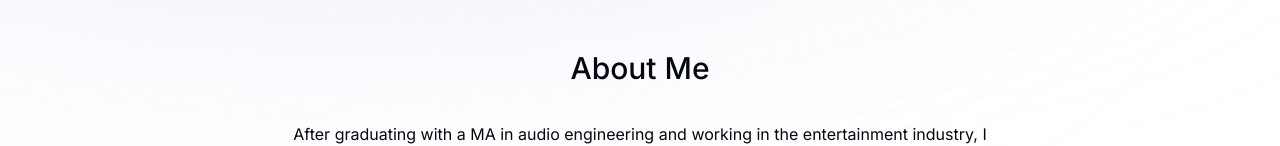
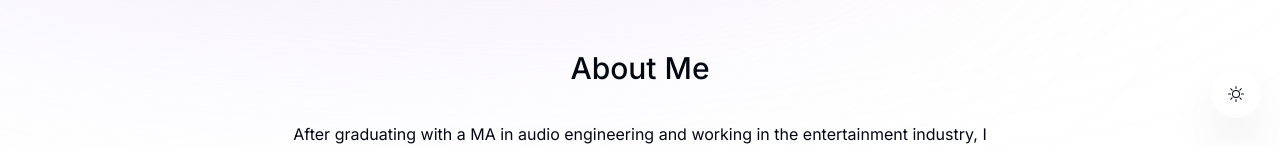
Before and after one commit to jimmygian/nextjs-portfolio, a Next.js app: page / in a window 1280 px wide. Shown: the part 662-808 px from the top of the page. Built offline with nearby package versions, Linux system fonts and the light colour scheme; no server answers.

Commit message:
Adds functionality for dark and light mode

```diff
--- /dev/null
+++ b/src/app/components/footer/index.tsx
@@ -0,0 +1,16 @@
+import React from 'react'
+
+export default function Footer() {
+  return (
+    <footer className='mb-10 px-4 text-center text-gray-500'>
+        <small className="block b-2 text-xs">
+            &copy; 2024 Dimitris. All rights reserverd
+        </small>
+        <p className='text-xs'>
+            <span className='text-xs font-semibold'>About this website:</span> built with React & Next.js (App Router &
+            Server Actions), TypeScript, Tailwind CSS, React Email, Resend, Vercel hosting.
+        </p>
+    </footer>
+
+  )
+}
--- a/src/app/components/sections/contact/index.tsx
+++ b/src/app/components/sections/contact/index.tsx
@@ -23,7 +23,7 @@ export default function Contact() {
     console.log("contact")
 
   return (
-    <section ref={sectionRef} id="contact" className="sectionBasicStyle flex flex-col justify-center w-[min(100% ,38rem)] m-5 sm:m-1">
+    <section ref={sectionRef} id="contact" className="sectionBasicStyle !mb-[4.5rem] flex flex-col justify-center w-[min(100% ,38rem)] m-5 sm:m-1">
         <SectionHeader>Contact me</SectionHeader>
         <p className='text-xs text-gray-800 -mt-[1.5rem] px-[2rem]'>Please contact me directly at <a href={`mailto:${personalInfo.email}`} className='underline'>{personalInfo.email}</a> or through this form.</p>
 
--- /dev/null
+++ b/src/app/components/theme-switch/index.tsx
@@ -0,0 +1,75 @@
+"use client";
+
+import React, { useEffect, useState } from "react";
+import { Bs0Circle, BsMoon, BsSun, BsThermometer } from "react-icons/bs";
+
+
+type Theme = "light" | "dark" | "none";
+
+export default function ThemeSwitch() {
+  const [theme, setTheme] = useState<Theme>("none");
+
+  console.log(theme)
+  const toggleTheme = () => {
+    console.log("Clicked!")
+    if (theme === "light") {
+      setTheme("dark");
+      window.localStorage.setItem("theme", "dark");
+      document.documentElement.classList.remove("light");
+      document.documentElement.classList.add("dark");
+    } else {
+      setTheme("light");
+      window.localStorage.setItem("theme", "light");
+      document.documentElement.classList.remove("dark");
+      document.documentElement.classList.add("light");
+    }
+  }
+
+  useEffect(() => {
+    const localTheme = window.localStorage.getItem("theme") as Theme | null;
+
+    if (localTheme) {
+      setTheme(localTheme);
+
+      if (localTheme === "dark") {
+        document.documentElement.classList.add("dark");
+      } else {
+        document.documentElement.classList.add("light");
+      }
+    } else if (window.matchMedia("(prefers-color-scheme: dark)").matches) {
+      setTheme("dark");
+      document.documentElement.classList.add("dark");
+    } else {
+      setTheme("light");
+      document.documentElement.classList.add("light");
+    }
+  }, [])
+
+  return (
+    <button
+      onClick={toggleTheme}
+      className="
+        fixed
+        bottom-5 right-5
+        flex justify-center items-center
+        w-[3rem]
+        h-[3rem]
+        bg-white
+        bg-opacity-80
+        backdrop-blur[0.5rem]
+        border
+        border-white
+        border-opacity-40
+        shadow-2xl
+        rounded-full
+        hover:scale-[1.15]
+        active:scale-105
+        transition-all
+      "
+    >
+      {
+        theme === "light" ? <BsSun /> : theme === "dark" ? <BsMoon /> : <BsThermometer />
+      }
+    </button>
+  );
+}
--- a/src/app/layout.tsx
+++ b/src/app/layout.tsx
@@ -1,8 +1,10 @@
 import './globals.css'
 import { Inter } from 'next/font/google'
-import Header from '@/app/components/sections/header'
+import Header from '@app/components/sections/header'
 import AvtiveSectionContextProvider from '@app/context/active-section-context'
 import { Toaster } from 'react-hot-toast'
+import Footer from '@app/components/footer'
+import ThemeSwitch from '@app/components/theme-switch'
 
 const inter = Inter({ subsets: ['latin'] })
 
@@ -18,14 +20,24 @@ export default function RootLayout({
 }) {
   return (
     <html lang="en">
-      <body className={`${inter.className} bg-gray-80 text-gray-950 relative`}>
+      <body
+        className={`${inter.className}
+          relative
+          bg-gray-80
+          text-gray-950
+          dark:bg-gray-900
+          dark:text-gray-50
+          dark:text-opacity-90
+        `}>
         <div className="bg-[#fbe2e3] absolute top-[-6rem] -z-10 right-[11rem] h-[31.25rem] w-[31.25rem] rounded-full blur-[10rem] sm:w-[68.75rem]"></div>
         <div className="bg-[#dbd7fb] absolute top-[-1rem] -z-10 left-[-35rem] h-[31.25rem] w-[50rem] rounded-full blur-[10rem] sm:w-[68.75rem] md:left-[-33rem] lg:left-[-28rem] xl:left-[-15rem] 2xl:left-[-5rem]"></div>
         <AvtiveSectionContextProvider>
           <Header />
           {children}
+          <Footer />
           <Toaster position="top-right"/>
         </AvtiveSectionContextProvider>
+        <ThemeSwitch />
       </body>
     </html>
   )
--- a/tailwind.config.js
+++ b/tailwind.config.js
@@ -15,4 +15,5 @@ module.exports = {
     },
   },
   plugins: [],
+  darkMode: 'class',
 }
```
